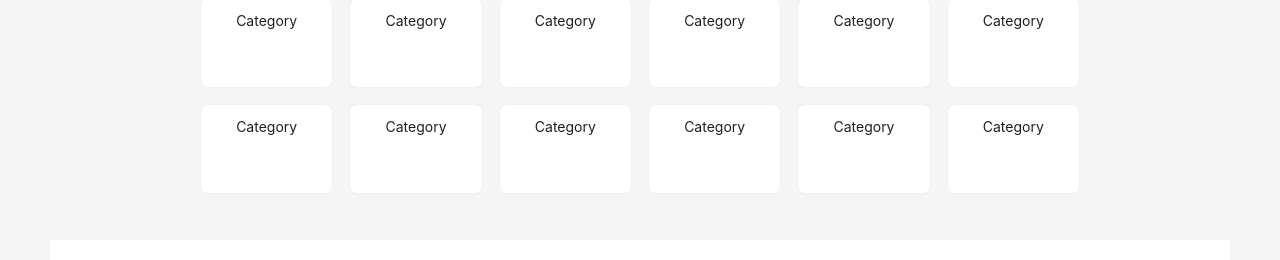
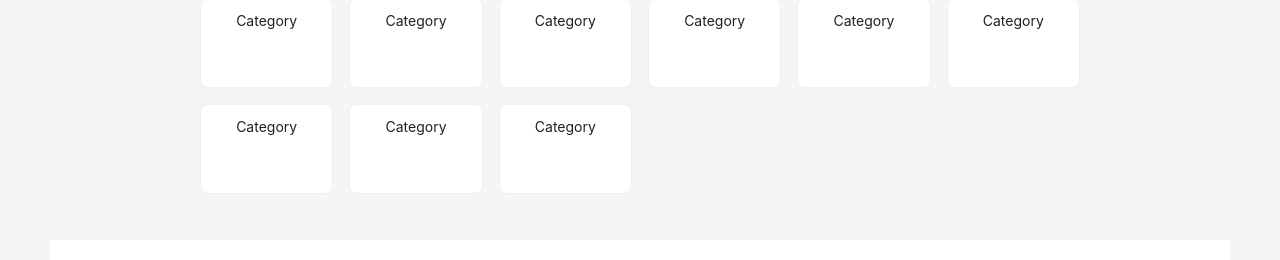
Before and after one commit to RinLeNe/BanHangThoiTrang-FE, a Next.js app: page / in a window 1280 px wide. Shown: the part 466-726 px from the top of the page. Built offline with nearby package versions, Linux system fonts and the light colour scheme.

Commit message:
Hoa Dev Update

```diff
--- a/src/app/(home)/page.tsx
+++ b/src/app/(home)/page.tsx
@@ -29,15 +29,15 @@ const App: React.FC = () => {
     token: { colorBgContainer },
   } = theme.useToken();
   const categoryData = [
-    {
-      title: "Category",
-    },
-    {
-      title: "Category",
-    },
-    {
-      title: "Category",
-    },
+    // {
+    //   title: "Category",
+    // },
+    // {
+    //   title: "Category",
+    // },
+    // {
+    //   title: "Category",
+    // },
     {
       title: "Category",
     },
```
